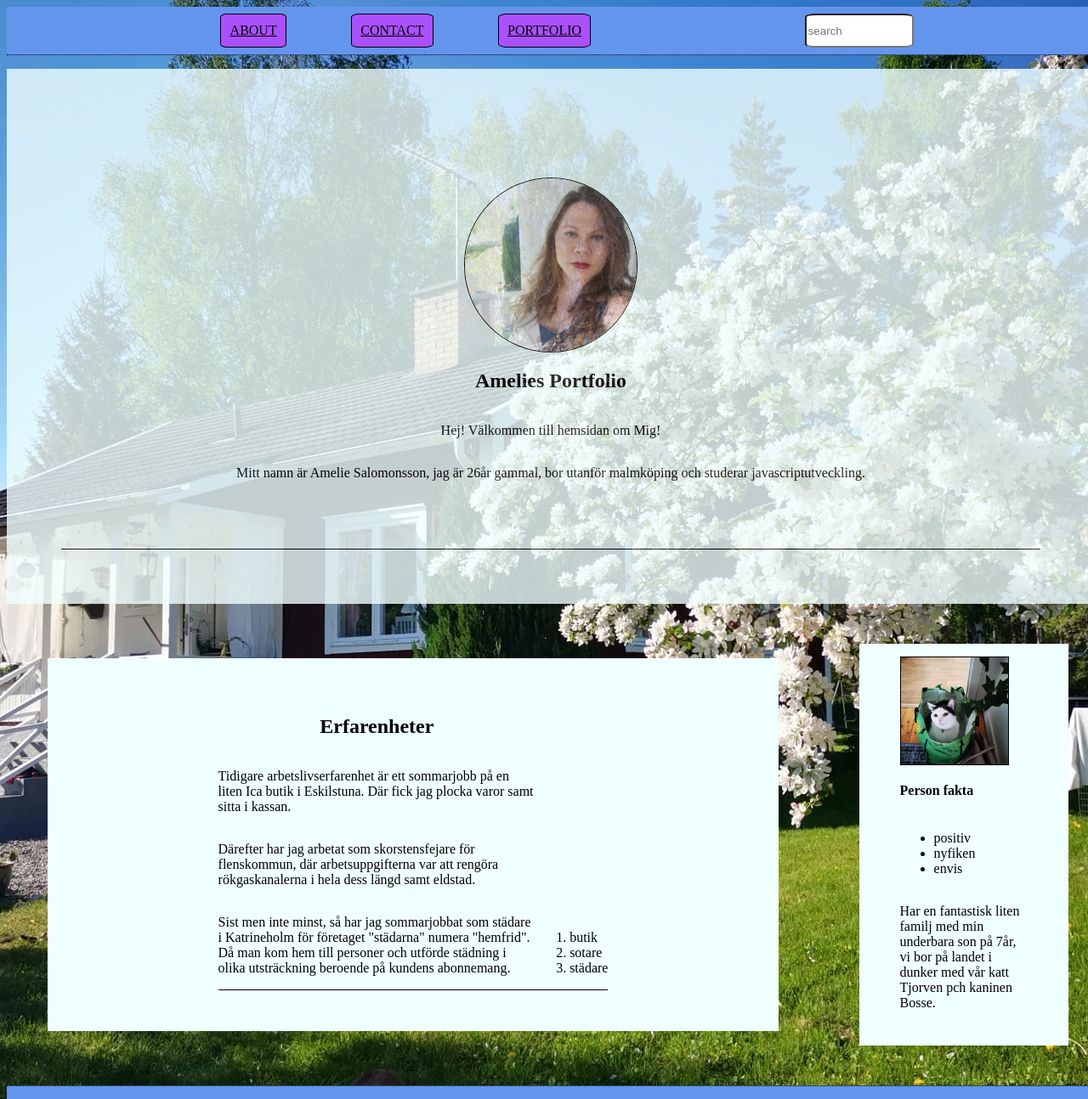
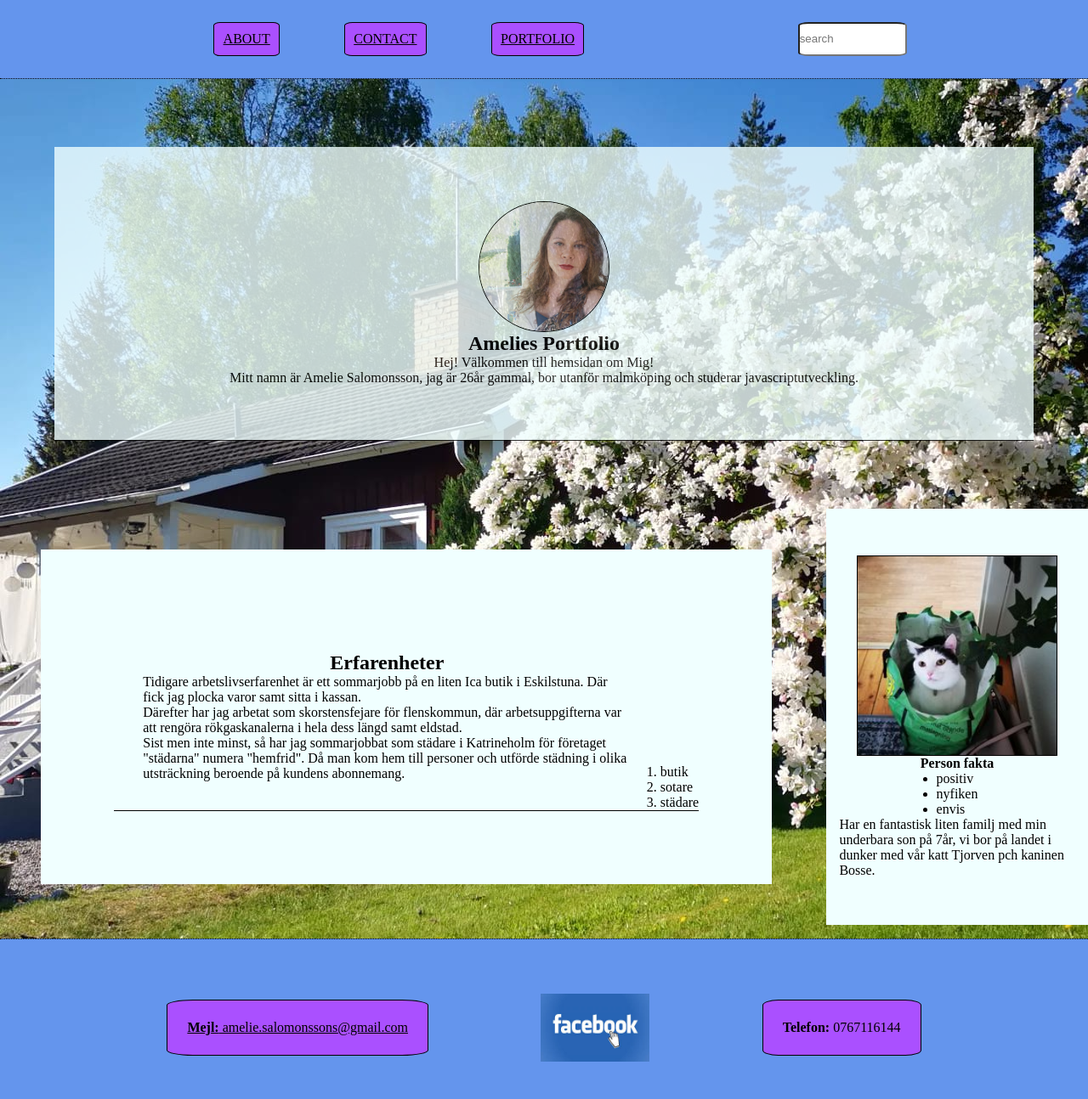
Before and after one commit to ameliesalo/Base, a plain HTML site: page index.html in a window 1280 px wide. Shown: the top 1294 px of the page at 85% size. Drawn offline with Linux system fonts and the light colour scheme.

Commit message:
added bem

```diff
--- a/index.html
+++ b/index.html
@@ -8,26 +8,24 @@
 </head>
 <body>
     <header>
-        <nav>
-            <a href="">ABOUT</a>
-            <a href="">CONTACT</a>
-            <a href="">PORTFOLIO</a>
+        <nav class="nav">
+            <a class="nav__page" href="">ABOUT</a>
+            <a class="nav__page" href="">CONTACT</a>
+            <a class="nav__page" href="">PORTFOLIO</a>
         </nav>
         <input type="text" placeholder="search">
     </header>
 
-    <hero>
-        <section class="S-one">
-        <img class="selfie" src="./pics/selfie.jpg" alt="selfie">
+    <section class="section__welcome">
+        <img class="section--selfie" src="./pics/selfie.jpg" alt="selfie">
         <h1>Amelies Portfolio</h1>
         <p>Hej! Välkommen till hemsidan om Mig!</p>
         <p> Mitt namn är Amelie Salomonsson, jag är 26år gammal, bor utanför malmköping och studerar javascriptutveckling.</p>
-        </section>
-    </hero>
+    </section>
 
     <main>
-        <article class="A-one">
-            <article class="A-two">
+        <article class="article">
+            <article class="article__experiences">
             <h2>Erfarenheter</h2>
             <p>Tidigare arbetslivserfarenhet är ett sommarjobb på en liten Ica butik i Eskilstuna. Där fick jag plocka varor samt sitta i kassan.</p>
 
@@ -43,9 +41,9 @@
         </article>
     </main>
 
-    <aside>
-        <article>
-            <img class="tjorven" src="./pics/tjorvesen.jpg" alt="cat">
+    <aside class="aside">
+        <article class="aside article__person">
+            <img class="aside--tjorven" src="./pics/tjorvesen.jpg" alt="cat">
             <h4>Person fakta</h4>
             <ul>
                 <li>positiv</li>
@@ -58,10 +56,10 @@
         </article>
     </aside>
 
-    <footer>
-        <a href="https://gmail.com"><b>Mejl:</b> amelie.salomonssons@gmail.com</a>
-        <a class="fb" href="https://www.facebook.com/amelie.salomonsson.5"><img class="fb" src="./pics/fb.jpeg" alt="facebook"></a>
-        <p><b>Telefon: </b>0767116144</p>
+    <footer class="footer">
+        <a class="footer__contact" href="https://gmail.com"><b>Mejl:</b> amelie.salomonssons@gmail.com</a>
+        <a class="footer--fb" href="https://www.facebook.com/amelie.salomonsson.5"><img class="footer--fb" src="./pics/fb.jpeg" alt="facebook"></a>
+        <p class="footer__contact"><b>Telefon: </b>0767116144</p>
     </footer>
 </body>
 </html>
--- a/style.css
+++ b/style.css
@@ -1,5 +1,7 @@
 *{
     box-sizing: border-box;
+    margin: 0;
+    padding: 0;
 }
 
 body{
@@ -58,11 +60,11 @@ nav{
     flex-wrap: wrap;
     justify-content: space-around;
 }
-a{
+.nav__page{
     background-color: rgb(170, 80, 255);
     color: black;
     padding: 2%;
-    margin: 0.5rem;
+    margin: 5%;
     border-radius: 10%;
     border: 1px solid black;
 }
@@ -72,12 +74,12 @@ input{
     border-radius: 10%;
 }
 
-hero{
+section{
     background-color: azure;
     opacity: 0.8;
     grid-area: hero;
 }
-.S-one{
+.section__welcome{
     display: flex;
     flex-direction: column;
     align-items: center;
@@ -86,9 +88,9 @@ hero{
     padding: 5%;
     border-bottom: 1px solid black;
 }
-.selfie{
-    height: 30%;
-    width: 20%;
+.section--selfie{
+    height: auto;
+    width: 15%;
     border-radius: 50%;
     border: 1px solid black;
 }
@@ -103,36 +105,35 @@ main{
     padding: 5%;
     margin: 5%;
 }
-.A-one{
+.article{
     display: flex;
     flex-direction: row;
     align-items: flex-end;
-    width: 60%;
-    height: 40%;
+    margin: 5%;
     border-bottom: 1px solid black;
 }
-.A-two{
+.article__experiences{
     display: flex;
     flex-direction: column;
-    margin-left: auto;
     align-items: center;
+    margin: 5%;
 }
 
 aside{
     grid-area: aside;
     display: flex;
     flex-direction: column;
-    place-items: center;
+    justify-content: space-around;
     background-color: azure;
-    margin: 10%;
     padding: 5%;
 }
-aside article{
+.article__person{
     display: flex;
     flex-direction: column;
-    width: 70%;
+    justify-content: space-around;
+    align-items: center;
 }
-.tjorven{
+.aside--tjorven{
     width: 85%;
     height: 80%;
     border: 1px solid black;
@@ -149,14 +150,14 @@ footer{
     padding: 5%;
 
 }
-footer p {
+.footer__contact {
     background-color: rgb(170, 80, 255);
     color: black;
     padding: 2%;
     border-radius: 10%;
     border: 1px solid black;
 }
-.fb{
+.footer--fb{
     box-sizing: content-box;
     width: 10vw;
     height: 10vh;
```
